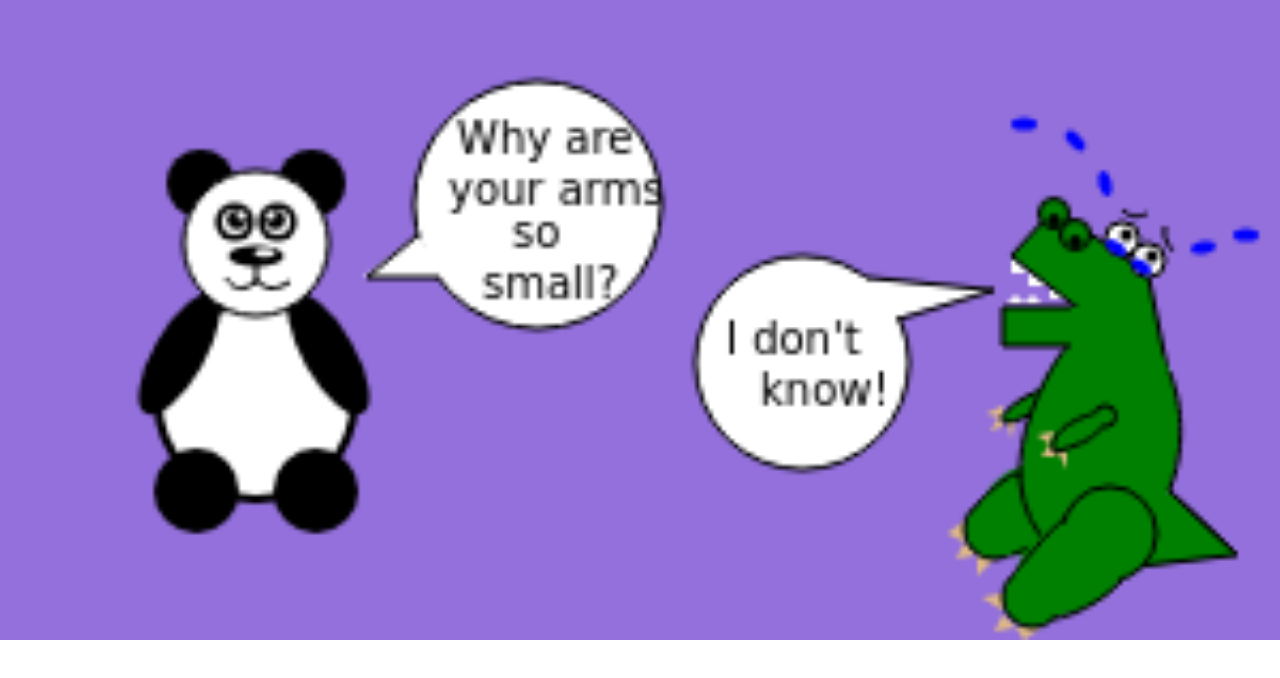
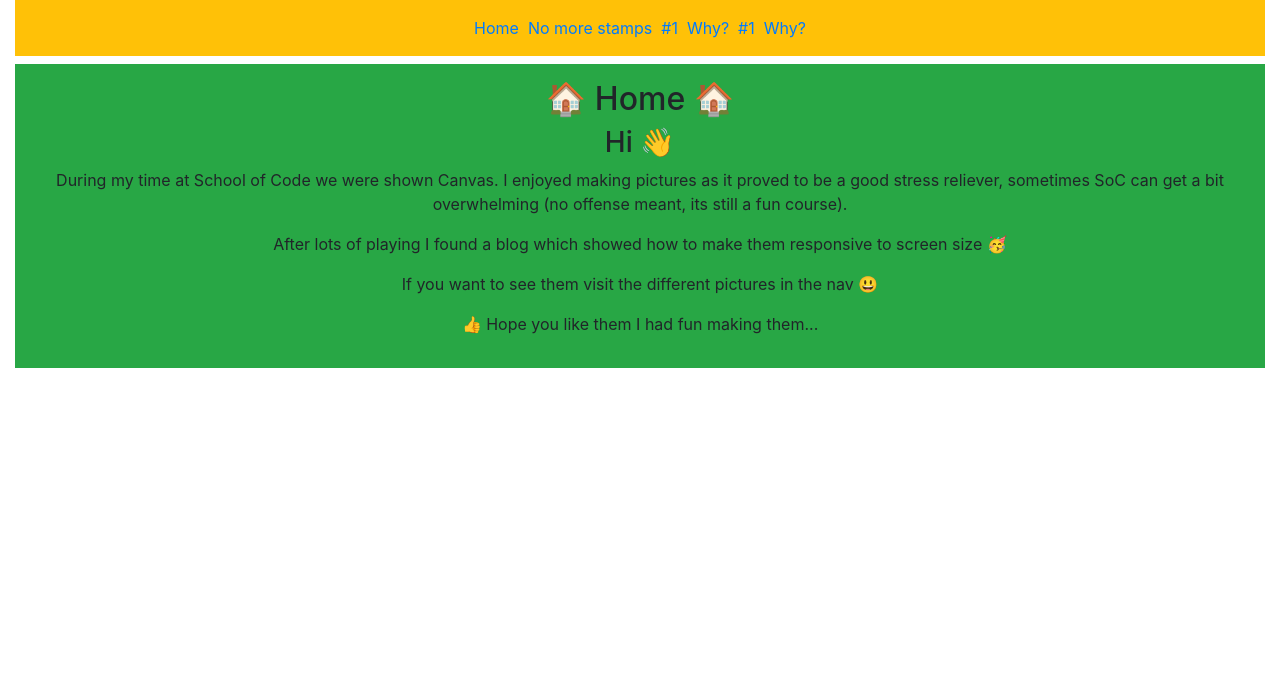
Before and after one commit to Beckster6211/canvas-js-react, a React (Create React App) app: page / in a window 1280 px wide. Shown: the top 678 px of the page. Built offline with nearby package versions, Linux system fonts and the light colour scheme.

Commit message:
installed bootstrap and done some css

```diff
--- a/package.json
+++ b/package.json
@@ -6,8 +6,10 @@
     "@testing-library/jest-dom": "^5.11.10",
     "@testing-library/react": "^11.2.5",
     "@testing-library/user-event": "^12.8.3",
+    "bootstrap": "^4.6.0",
     "react": "^17.0.2",
     "react-dom": "^17.0.2",
+    "react-router-dom": "^5.2.0",
     "react-scripts": "4.0.3",
     "web-vitals": "^1.1.1"
   },
--- a/public/index.html
+++ b/public/index.html
@@ -24,6 +24,7 @@
       work correctly both with client-side routing and a non-root public URL.
       Learn how to configure a non-root public URL by running `npm run build`.
     -->
+    <link href="https://cdn.jsdelivr.net/npm/bootstrap@5.0.0-beta3/dist/css/bootstrap.min.css" rel="stylesheet" integrity="sha384-eOJMYsd53ii+scO/bJGFsiCZc+5NDVN2yr8+0RDqr0Ql0h+rP48ckxlpbzKgwra6" crossorigin="anonymous">
     <title>My Stress Relief 🎨</title>
   </head>
   <body>
@@ -39,5 +40,6 @@
       To begin the development, run `npm start` or `yarn start`.
       To create a production bundle, use `npm run build` or `yarn build`.
     -->
+    <script src="https://cdn.jsdelivr.net/npm/bootstrap@5.0.0-beta3/dist/js/bootstrap.bundle.min.js" integrity="sha384-JEW9xMcG8R+pH31jmWH6WWP0WintQrMb4s7ZOdauHnUtxwoG2vI5DkLtS3qm9Ekf" crossorigin="anonymous"></script>
   </body>
 </html>
--- a/src/App.js
+++ b/src/App.js
@@ -1,15 +1,49 @@
 import "./App.css";
+import { BrowserRouter as Router, Switch, Route, Link } from "react-router-dom";
+import Home from "./components/home/home";
 import Birthday from "./components/birthday/birthday";
 import Mickey from "./components/mickey/mickey";
 import PandaTrex from "./components/pandaTrex/pandaTrex";
-
+import "bootstrap/dist/css/bootstrap.css";
 function App() {
   return (
-    <div className="App">
-      {/* <Birthday /> */}
-      {/* <Mickey /> */}
-      <PandaTrex />
-    </div>
+    <Router>
+      <div className="container-fluid">
+        <div className="min-vh-100">
+          <div className="text-white, text-center">
+            <nav className=".navbar-expand{-sm|-md|-lg|-xl|-xxl}">
+              <div className="p-3 mb-2 bg-warning">
+                <Link to="/">Home</Link>
+                &nbsp;&nbsp;
+                <Link to="/birthday">No more stamps</Link>
+                &nbsp;&nbsp;
+                <Link to="mickey">#1</Link>
+                &nbsp;&nbsp;
+                <Link to="pandaTrex">Why?</Link>
+                &nbsp;&nbsp;
+                <Link to="mickey">#1</Link>
+                &nbsp;&nbsp;
+                <Link to="pandaTrex">Why?</Link>
+              </div>{" "}
+            </nav>
+          </div>
+          <Switch>
+            <Route path="/birthday">
+              <Birthday />
+            </Route>
+            <Route path="/mickey">
+              <Mickey />
+            </Route>
+            <Route path="/pandaTrex">
+              <PandaTrex />
+            </Route>
+            <Route path="/">
+              <Home />
+            </Route>
+          </Switch>
+        </div>
+      </div>
+    </Router>
   );
 }
 
--- /dev/null
+++ b/src/components/home/home.js
@@ -0,0 +1,26 @@
+function Home() {
+  return (
+    <div className="p-3 mb-2 bg-success">
+      <div className="text-center">
+        <h2 className="home">🏠 Home 🏠</h2>
+        <h3>Hi 👋</h3>
+        <p>
+          During my time at School of Code we were shown Canvas. I enjoyed
+          making pictures as it proved to be a good stress reliever, sometimes
+          SoC can get a bit overwhelming (no offense meant, its still a fun
+          course).
+        </p>
+        <p>
+          After lots of playing I found a blog which showed how to make them
+          responsive to screen size 🥳
+        </p>
+        <p>
+          If you want to see them visit the different pictures in the nav 😃
+        </p>
+        <p>👍 Hope you like them I had fun making them...</p>
+      </div>
+    </div>
+  );
+}
+
+export default Home;
--- a/src/components/mickey/mickey.js
+++ b/src/components/mickey/mickey.js
@@ -275,6 +275,12 @@ function Mickey() {
   return (
     <div className="Mickey">
       <canvas ref={canvas} style={{ width: "100%", height: "100%" }}></canvas>
+      <div className="text-center">
+        <div className="font-weight-bold">
+          <br></br>
+          <p>No explanation needed. LEGEND</p>
+        </div>
+      </div>
     </div>
   );
 }
--- a/src/components/pandaTrex/pandaTrex.js
+++ b/src/components/pandaTrex/pandaTrex.js
@@ -675,6 +675,13 @@ function PandaTrex() {
   return (
     <div className="App">
       <canvas ref={canvas} style={{ width: "100%", height: "100%" }}></canvas>
+      <div className="text-center">
+        <p>
+          I've aways wondering why t-rex arms are so small in proportion to the
+          rest of its body
+        </p>
+        <p>(anyone else or just me... 🤷‍♀️)</p>
+      </div>
     </div>
   );
 }
```
Also changed, not shown: 1 other file (tests, documents, lock files or other folders).
